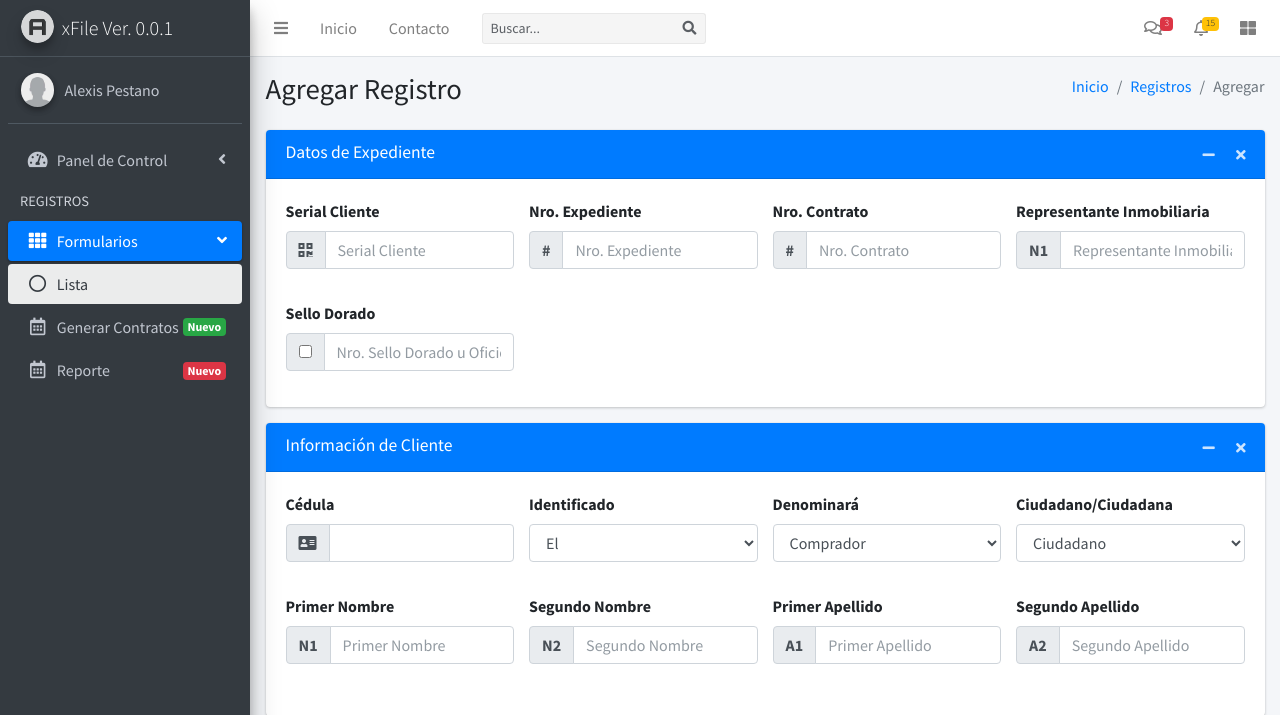
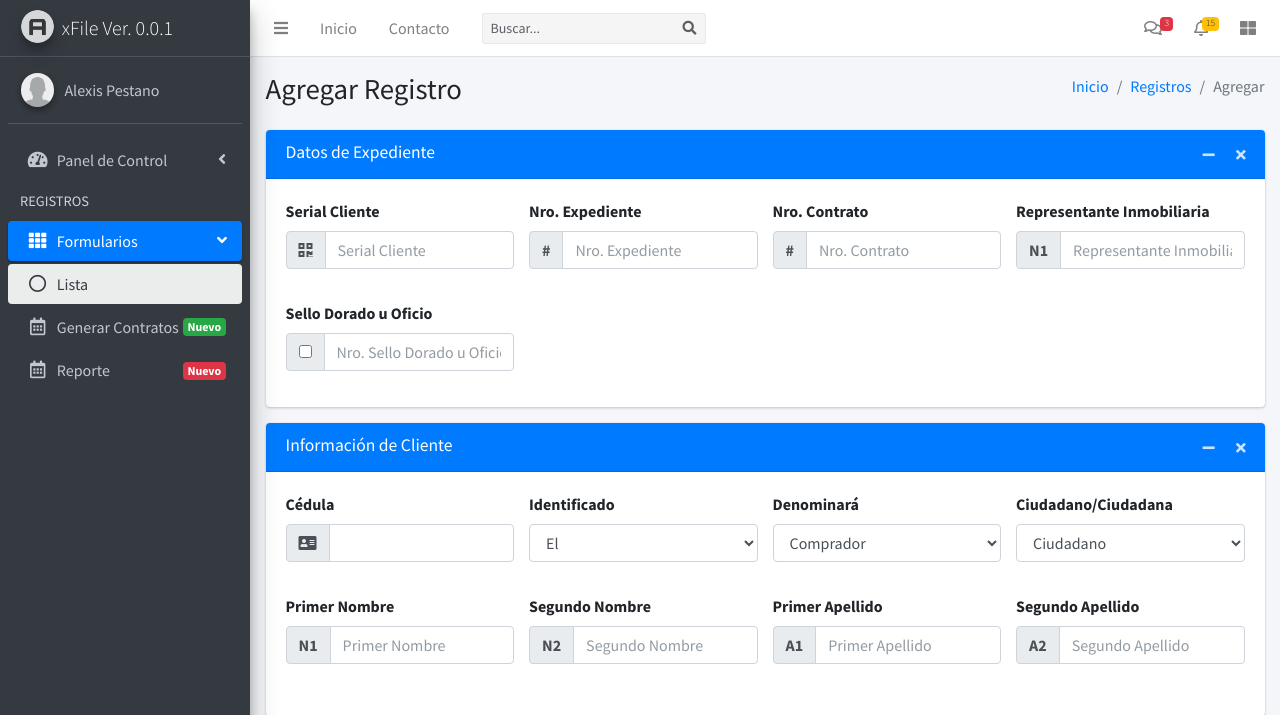
Before and after one commit to 3aTech/xfile, a Django app: page /formulario/crear/ in a window 1280 px wide. Shown: the top 715 px of the page. Run offline with Django 5.2, Linux system fonts and the light colour scheme; the visitor is signed in with stand-in values (Sample User, id 1); some libraries are stand-ins or nearby versions.

Commit message:
Update label text for 'sello_dorado_oficio' field in frmDatos.html
- Modified label to read "Sello Dorado u Oficio" to provide more clarity
- Kept existing input group structure and attributes intact

```diff
--- a/xFile/templates/pages/frmDatos.html
+++ b/xFile/templates/pages/frmDatos.html
@@ -94,7 +94,7 @@
             </div>
             <div class="row mb-3">
               <div class="col-md-3">
-                <label for="sello_dorado_oficio" class="form-label">Sello Dorado</label>
+                <label for="sello_dorado_oficio" class="form-label">Sello Dorado u Oficio</label>
                 <div class="input-group">
                   <div class="input-group-prepend">
                     <span class="input-group-text">
```
